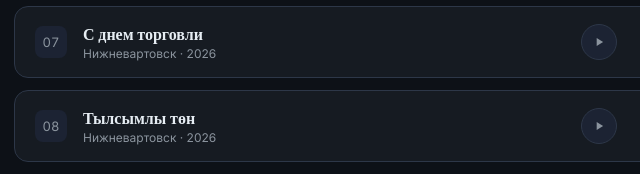
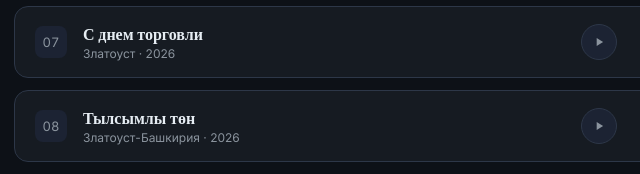
Before and after one commit to romoleg-1972/music, a plain HTML site: page index.html in a window 1280 px wide. Shown: the part 959-1133 px from the top of the page, 290-930 px from the left. Drawn offline with nearby package versions, Linux system fonts and the light colour scheme; a web font is replaced by a local one.

Commit message:
Update index.html

```diff
--- a/index.html
+++ b/index.html
@@ -382,7 +382,7 @@
       ]
     },
     { title: "С днем торговли",
-      meta: "Нижневартовск · 2026",
+      meta: "Златоуст · 2026",
       src: "https://audio.romoleg.ru:8443/media-Rt43Xk9Qz2/16-s-dnem-torgovli-audio.mp3",
       lyrics: [
         { label: "Вступление — голос системы", lines: `Инициализация...<br>Режим праздника — активирован.<br>Анализ профессии...<br>Торговля...<br>Ошибка.<br>Торговля — это доверие между людьми.<br>Запуск музыкального кода.` },
@@ -396,7 +396,7 @@
       ]
     },
     { title: "Тылсымлы төн",
-      meta: "Нижневартовск · 2026",
+      meta: "Златоуст-Башкирия · 2026",
       src: "https://audio.romoleg.ru:8443/media-Rt43Xk9Qz2/_tylsymly-ton-audio.mp3",
       lyrics: [
         { label: "Вступление", lines: `Тише... В доме уже гаснет свет...` },
```
